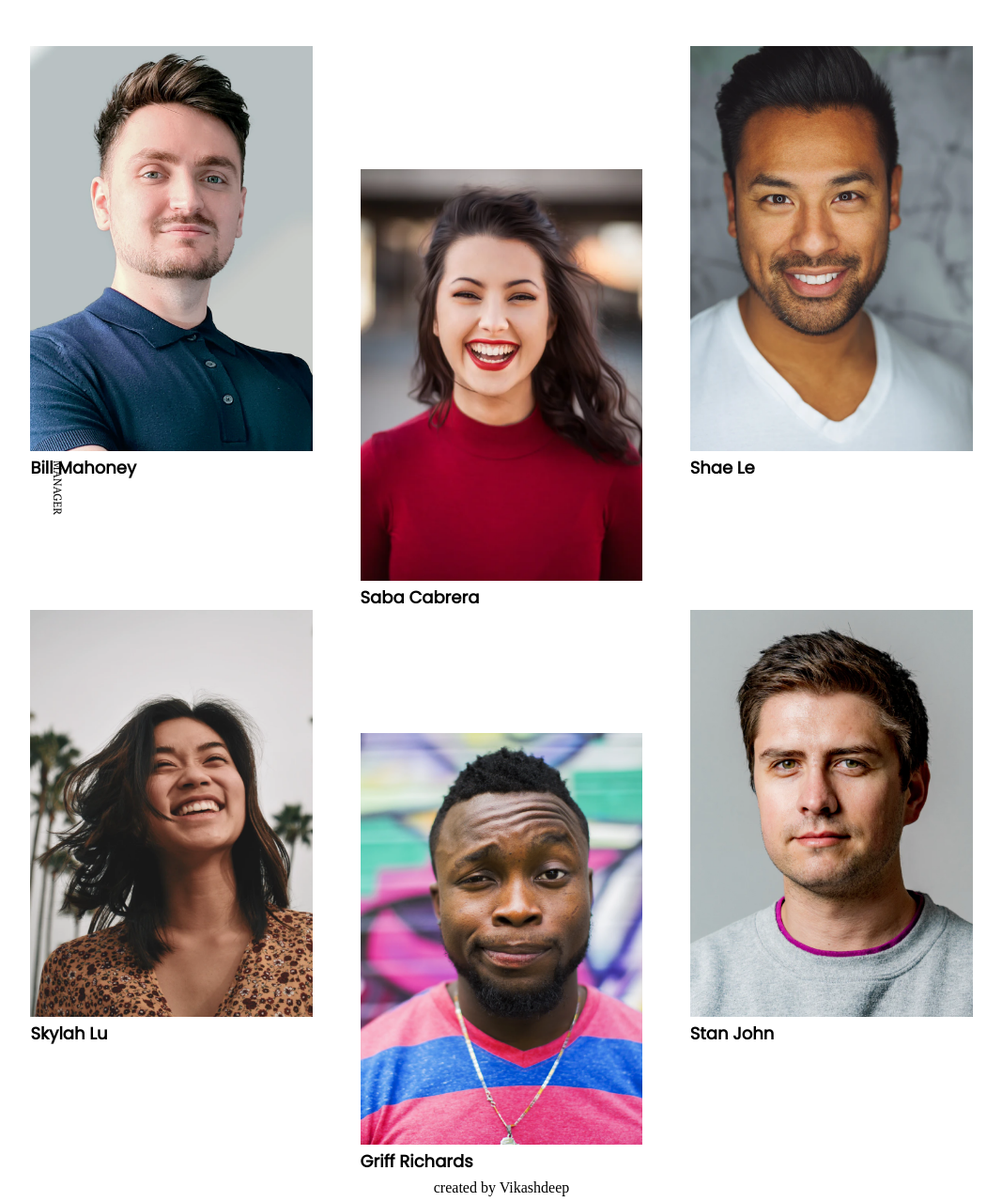
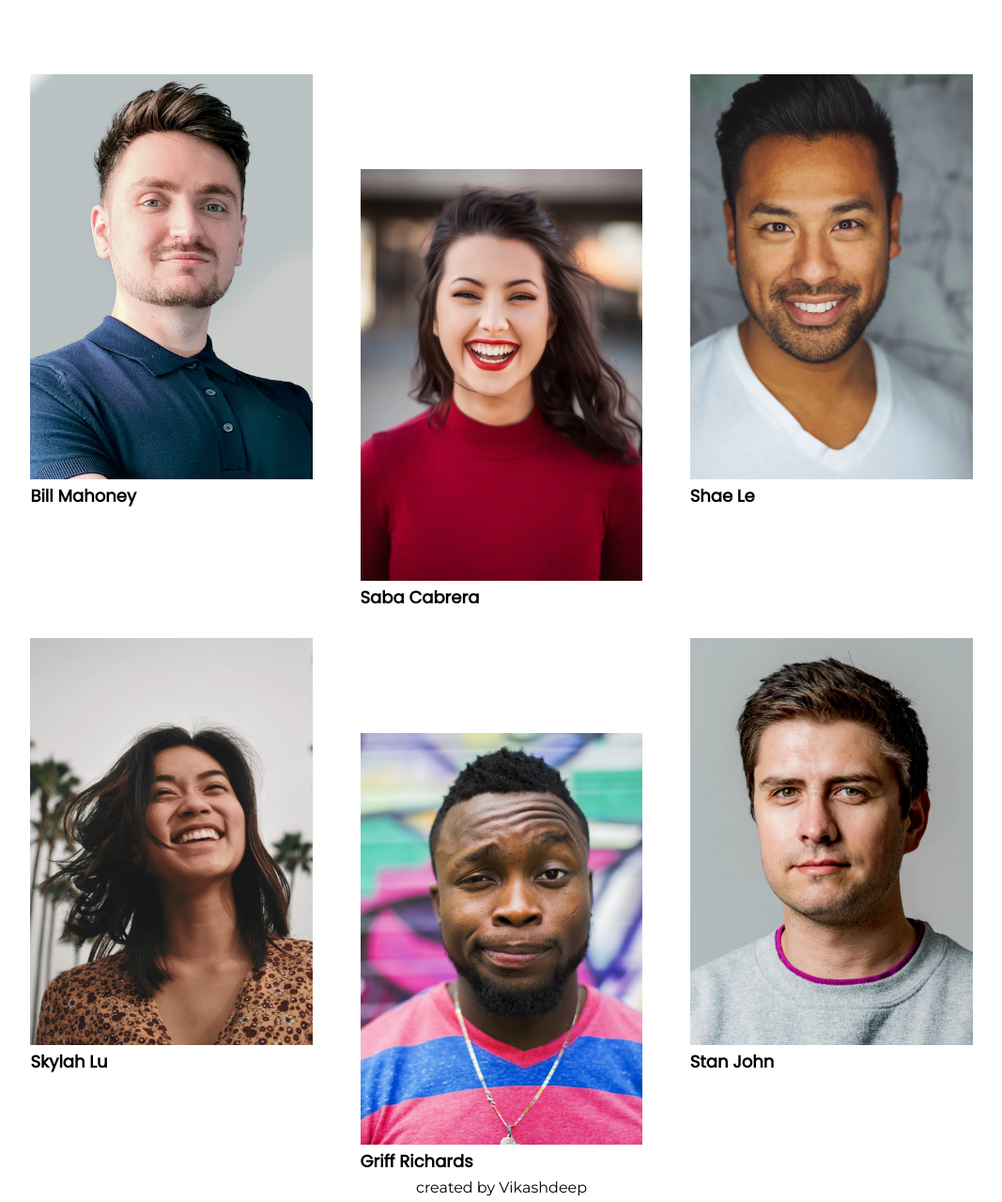
Before and after one commit to vikash-deep/team-page, a plain HTML site: page index.html in a window 1280 px wide. Shown: the part 164-1443 px from the top of the page at 94% size, without its empty margins (106-1173 px from the left). Drawn offline with Linux system fonts and the light colour scheme.

Commit message:
font added

```diff
--- a/style.css
+++ b/style.css
@@ -6,6 +6,11 @@
 @font-face {
     font-family: poppins;
     src: url(./fonts/Poppins-Regular.ttf);
+}
+
+@font-face {
+    font-family: montserrat;
+    src: url(./fonts/Montserrat-VariableFont_wght.ttf);
 }
 
 
@@ -73,6 +78,7 @@
 
 figure {
     width: 30%;
+    margin-top: 3%;
 }
 
 .team-images figure img {
@@ -96,7 +102,7 @@ figure {
     margin-top: 13%;
 }
 
-.img-1::after {
+/* .img-1::after {
     content: "manager";
     font-family: 'pt-serif';
     font-weight: 400;
@@ -106,7 +112,7 @@ figure {
     color: #000000;
     transform: rotate(90deg);
     position: absolute;
-}
+} */
 
 
 /* footer css */
@@ -114,6 +120,7 @@ footer {
     height: 30px;
     text-align: center;
     line-height: 30px;
+    font-family: 'montserrat';
 }
 
 
```
Also changed, not shown: fonts/Montserrat-VariableFont_wght.ttf (added).
